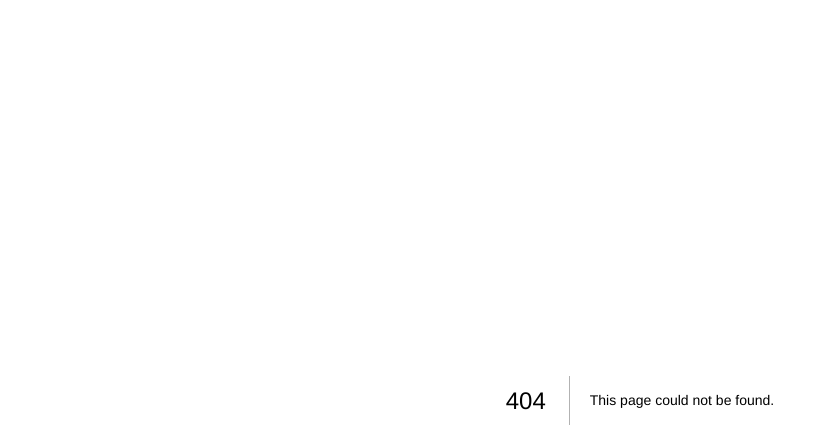
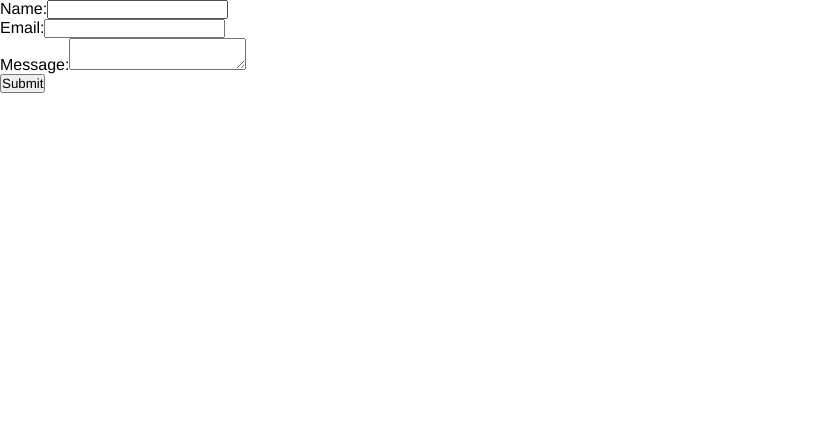
Before and after one commit to hiterharris/afghan-translator-next, a Next.js app: page /support in a window 1280 px wide. Before the commit this address had no page. Shown: the top 448 px of the page, without its empty margins (0-833 px from the left). Built offline with nearby package versions, Linux system fonts and the light colour scheme.

Commit message:
support page

```diff
--- /dev/null
+++ b/src/pages/support.js
@@ -0,0 +1,44 @@
+import React, { useState } from "react";
+
+const ContactForm = () => {
+  const [status, setStatus] = useState("Submit");
+  const handleSubmit = async (e) => {
+    e.preventDefault();
+    setStatus("Sending...");
+    const { name, email, message } = e.target.elements;
+    let details = {
+      name: name.value,
+      email: email.value,
+      message: message.value,
+    };
+    let response = await fetch("http://localhost:5000/contact", {
+      method: "POST",
+      headers: {
+        "Content-Type": "application/json;charset=utf-8",
+      },
+      body: JSON.stringify(details),
+    });
+    setStatus("Submit");
+    let result = await response.json();
+    alert(result.status);
+  };
+  return (
+    <form onSubmit={handleSubmit}>
+      <div>
+        <label htmlFor="name">Name:</label>
+        <input type="text" id="name" required />
+      </div>
+      <div>
+        <label htmlFor="email">Email:</label>
+        <input type="email" id="email" required />
+      </div>
+      <div>
+        <label htmlFor="message">Message:</label>
+        <textarea id="message" required />
+      </div>
+      <button type="submit">{status}</button>
+    </form>
+  );
+};
+
+export default ContactForm;
```
